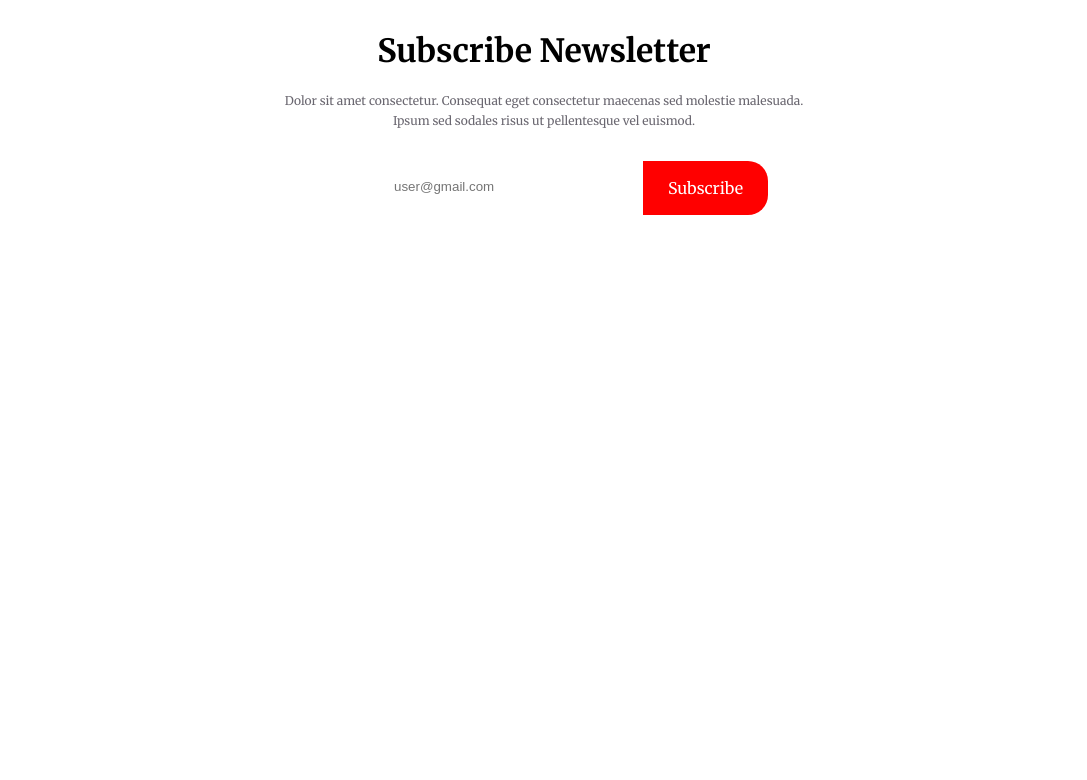
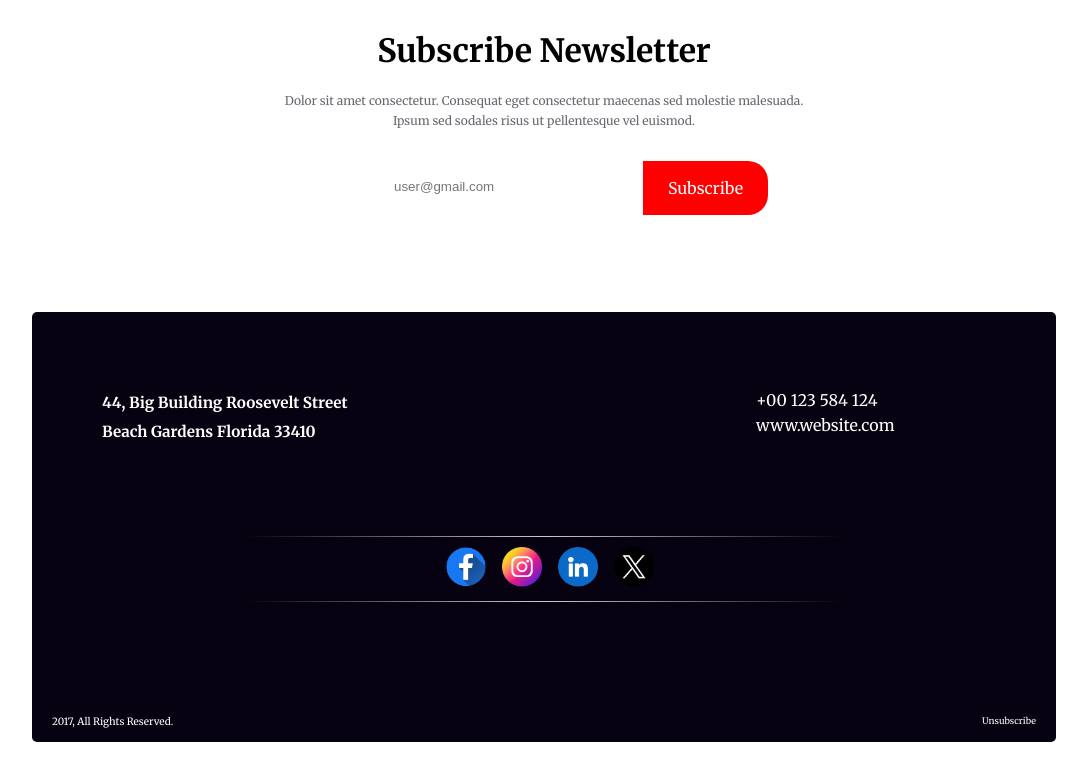
Before and after one commit to rashed4752/Happy_New_Year, a plain HTML site: page index.html in a window 1280 px wide. Shown: the part 4597-5377 px from the top of the page, without its empty margins (96-1183 px from the left). Before the commit the page ends 4859 px from the top, so only its background shows below. Drawn offline with Linux system fonts and the light colour scheme.

Commit message:
all site complete

```diff
--- a/index.html
+++ b/index.html
@@ -121,5 +121,31 @@
     </div>
     <!-- subscribve news letter section ends -->
 
+    <!-- contract section and addres start -->
+    <footer class="contract_and_addres_sec">
+        <div class="addres_sec">
+            <div class="footer_title"><h3>44, Big Building Roosevelt Street Beach Gardens Florida 33410 </h3>
+            </div>
+            <div class="footer_call_web">
+                <span class="calweb">+00 123 584 124 </span>
+                <span class="calweb">www.website.com</span>
+            </div>
+        </div>
+        <!-- <hr class="new1"> -->
+        <div class="footer_icon_sec">
+            <hr class="new1">
+            <a href="https://www.facebook.com" target="_blank"><img src="image/icon/Facebook.png" alt=""></a>
+            <a href="https://instagram.com" target="_blank"><img src="image/icon/Instagram.png" alt=""></a>
+            <a href="https://www.linkedin.com" target="_blank"><img src="image/icon/Linkedin.png" alt=""></a>
+            <a href="https://twitter.com/" target="_blank"><img src="image/icon/Twitter.png" alt=""></a>
+            <hr class="new1">
+        </div>
+        <!-- <hr class="new1"> -->
+
+        <p class="copyright_1">2017, All Rights Reserved.</p>
+        <p class="copyright_2">Unsubscribe</p>
+    </footer>
+    <!-- contract section and addres end -->
+
 </body>
 </html>
--- a/style.css
+++ b/style.css
@@ -391,3 +391,62 @@ a{
 }
 
 /* --------------------------------- */
+
+/* footer section end section  */
+.contract_and_addres_sec{
+    width: 80%;
+    height: 430px;
+    margin: 50px auto;
+    background: #070211;
+    border-radius: 5px;
+    color: #fff;
+}
+
+.copyright_1 {
+    font-size: 10px;
+    margin-top: 53px;
+    margin-left: 20px;
+    display: inline-block;
+}
+.copyright_2 {
+    float: right;
+    margin-top: 53px;
+    font-size: 9px;
+    margin-right: 20px;
+}
+.footer_title {
+    width: 256px;
+    font-size: 13px;
+    margin-top: 76px;
+    margin-left: 70px;
+    margin-bottom: 30px;
+    line-height: 29px;
+    display: inline-block;
+}
+.footer_call_web {
+    width: 300px;
+    float: right;
+    margin-top: 76px;
+}
+.calweb {
+    display: block;
+    line-height: 25px;
+}
+
+.footer_icon_sec{
+    text-align: center;
+    margin: 60px 0px;
+}
+.footer_icon_sec img{
+    width: 40px;
+    margin-left: 12px;
+}
+.new1 {
+    border: 0;
+    height: 1px;
+    background: #ccc;
+    background-image: linear-gradient(to right, #040303, #ccc, #040303);
+    width: 600px;
+    margin: 10px auto;
+}
+/* ------------------------------ */
```
